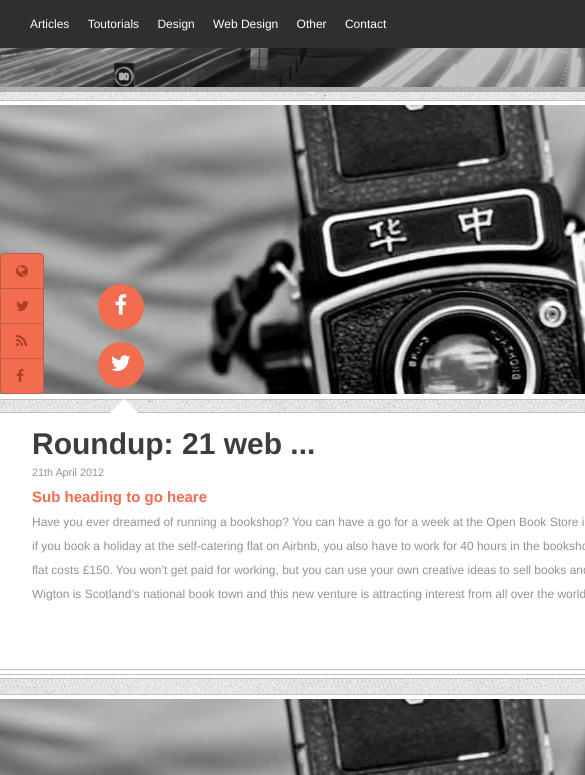
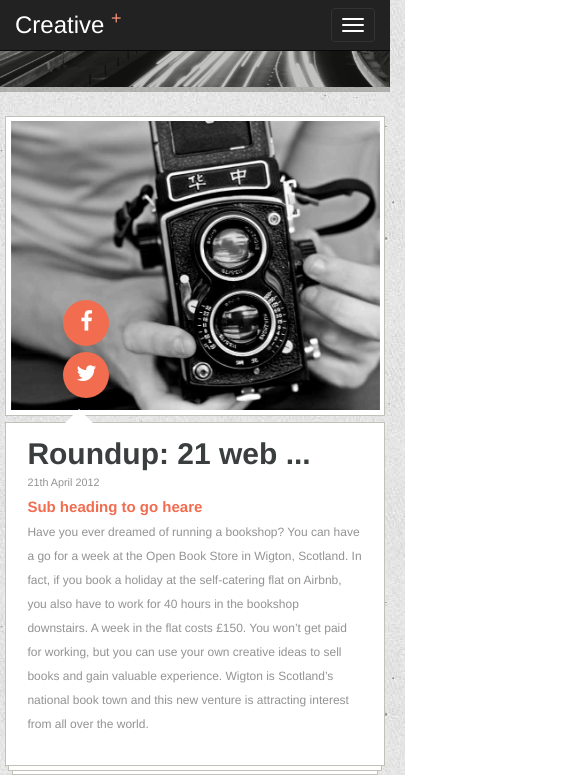
Before and after one commit to IgorLit/less-based-template, a website: page index.html in a window 390 px wide. Shown: the top 775 px of the page, 585 px wide, since content can reach past the window. Drawn offline with nearby package versions, Linux system fonts and the light colour scheme.

Commit message:
bootstrap header

```diff
--- a/assets/less/components/base.less
+++ b/assets/less/components/base.less
@@ -7,8 +7,9 @@ body{
     line-height: 2;
     text-align: left;
     text-shadow: 0.5px 0.866px 1px rgba(255, 255, 255, 0.004);
-    min-width: 768px;
+    min-width: 320px;
 }
+
 small{
     font-size: 90%;
 }
--- a/assets/less/components/variables.less
+++ b/assets/less/components/variables.less
@@ -24,6 +24,7 @@
 @sidebar-content-padding:1% 5.89% 8%;
 
 @logo-font-size:24px;
+@logo-font-color:#d66c51;
 
 
 //TEXT
@@ -41,7 +42,7 @@
 @news-head-padding:5.5px;
 
 
-@footer-height:300px;
+@footer-height:800px;
 
 //SOCIAL NETWORKS IN NEWS HEAD
 @news-social-networks-padding-bottom:55px;
--- a/assets/less/pages/index.less
+++ b/assets/less/pages/index.less
@@ -1,5 +1,14 @@
+@media (max-width: 992px) {
+  .content {
+    margin: 20px;
+  }
+  .sidebar{
+    margin: 10px;
+  }
+}
+
+
 .site-header {
-
    height: @header-height;
   .header-background{
     height: @header-height - @header-background-img-margin;
@@ -19,26 +28,21 @@
     }
   }
 }
-
 .wrapper{
   margin-top: @wrapper-indent;
   padding: 0;
-
 }
 .content{
   padding: 0;
 }
-.site-nav{
-  padding: @logo-font-size/2 0;
-}
-.logo-background{
+/*.logo-background{
   background-color: @header-logo-background;
   a{
     margin-left: 36%;
     text-decoration: none;
     color: @text-color;
   }
-}
+}*/
 .transparent-layer{
     background-color: @transparent-layer-color;
 
@@ -49,11 +53,27 @@
   height: inherit;
 }
 .logo-text{
- font-size: @logo-font-size;
+  font-size: @logo-font-size;
+  color:@logo-font-color;
   sup{
     color: #f5937e;
   }
+  background-color: @header-logo-background;
+
 }
+.navbar-brand{
+
+  font-size: @logo-font-size;
+  color:white;
+  sup{
+    color: #f5937e;
+  }
+  &:hover{
+    background-color: #1b6d85;
+  }
+  background-color: @header-logo-background;
+}
+
 .article{
   margin: @article-margin;
   .news-head{
@@ -165,7 +185,6 @@
   background-color: @footer-color;
   margin-top: 20px;
   padding-top: 2%;
-  height: 300px;
   width: 100%;
  p{
    color: @text-color;
@@ -177,7 +196,7 @@
   .entry-field{
 
     input {
-      width: 200px;
+      width: 175px;
     }
     .btn{
       right: 0;
--- a/index.html
+++ b/index.html
@@ -2,8 +2,7 @@
 <html>
 <head lang="en">
   <meta charset="utf-8">
-  <meta http-equiv="X-UA-Compatible" content="IE=edge">
-  <meta name="viewport" content="width=device-width, initial-scale=1">
+  <meta name="viewport" content="width=device-width, initial-scale=1.0">
   <title>Title</title>
   <link rel="stylesheet" href="assets/css/style.css">
 </head>
@@ -12,15 +11,15 @@
   <div class="header-background">
     <div class="transparent-layer">
       <header>
-        <div class="container-fluid">
-          <div class="row">
+
+         <!-- <div class="row">
             <div class="col-lg-2 col-md-3 hidden-xs hidden-sm logo-background">
               <a href="#" class="logo-text" title="logo">
                 Creative <sup>+</sup>
               </a>
             </div>
             <div class="col-lg-10 col-md-9 col-sm-12 nav-background">
-              <nav class="site-nav">
+            <!--  <nav class=" navbar  site-nav ul-unstyled">
                 <ul>
                   <li><a  href="#">Articles</a></li>
                   <li><a href="#">Toutorials</a></li>
@@ -30,12 +29,36 @@
                   <li><a href="#">Contact</a></li>
                 </ul>
               </nav><!--.site-nav-->
-            </div>
-          </div>
-        </div>
+-->
+              <div class="navbar navbar-inverse navbar-fixed-top">
+                <div class="container-fluid">
+                  <div class="navbar-header">
+                    <button type="button" class="navbar-toggle" data-toggle="collapse" data-target=".navbar-collapse">
+                      <span class="icon-bar"></span>
+                      <span class="icon-bar"></span>
+                      <span class="icon-bar"></span>
+                    </button>
+                      <a  href="#" class="navbar-brand " title="logo">
+                        Creative <sup>+</sup>
+                      </a>
+                  </div>
+                  <div class="collapse navbar-collapse">
+                    <ul class="nav navbar-nav">
+                      <li ><a href="#">Articles</a></li>
+                      <li><a href="#">Toutorials</a></li>
+                      <li><a href="#" data-toggle="collapse" data-target=".navbar-collapse.in">Close</a></li>
+                      <li><a href="#" data-toggle="collapse" data-target=".navbar-collapse.in">Close</a></li>
+                    </ul>
+                  </div><!--/.nav-collapse -->
+                </div>
+              </div>
+
+           <!-- </div>
+          </div>-->
+
       </header>
+  </div>
     </div>
-  </div>
 </div>
 
 <section class="container wrapper">
@@ -208,7 +231,7 @@
     </div>
   </div>
 </section>
-<div class="list-group social-networks">
+<div class="list-group social-networks hidden-sm hidden-xs">
   <a class="list-group-item fa fa-globe" aria-hidden="true"></a>
   <a class="list-group-item fa fa-twitter" aria-hidden="true"></a>
   <a class="list-group-item fa fa-feed" aria-hidden="true" ></a>
@@ -251,5 +274,6 @@
 </footer>
 
 <script type="text/javascript" src="https://code.jquery.com/jquery-2.1.1.min.js"></script>
+<script type="text/javascript" src="assets/js/bootstrap.min.js"></script>
 </body>
 </html>
```
Also changed, not shown: assets/css/style.css.
